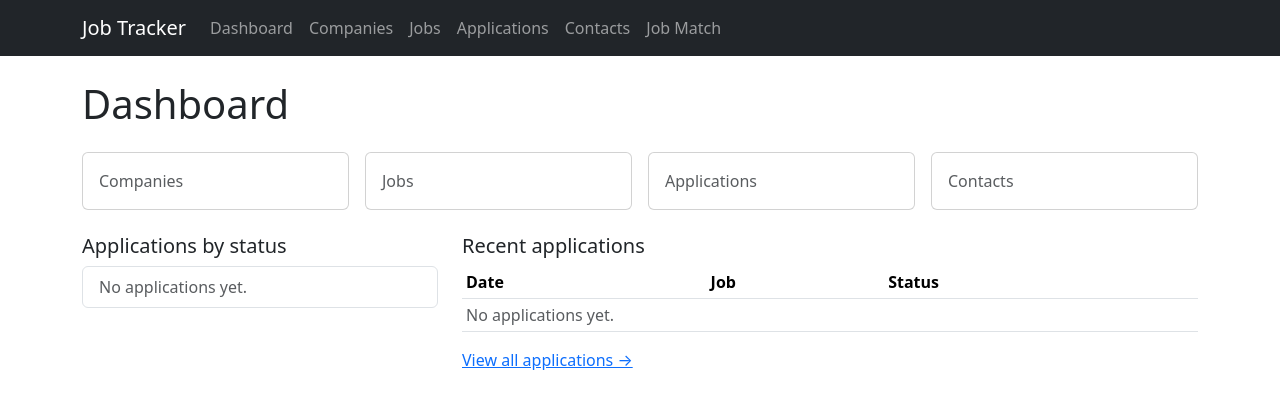
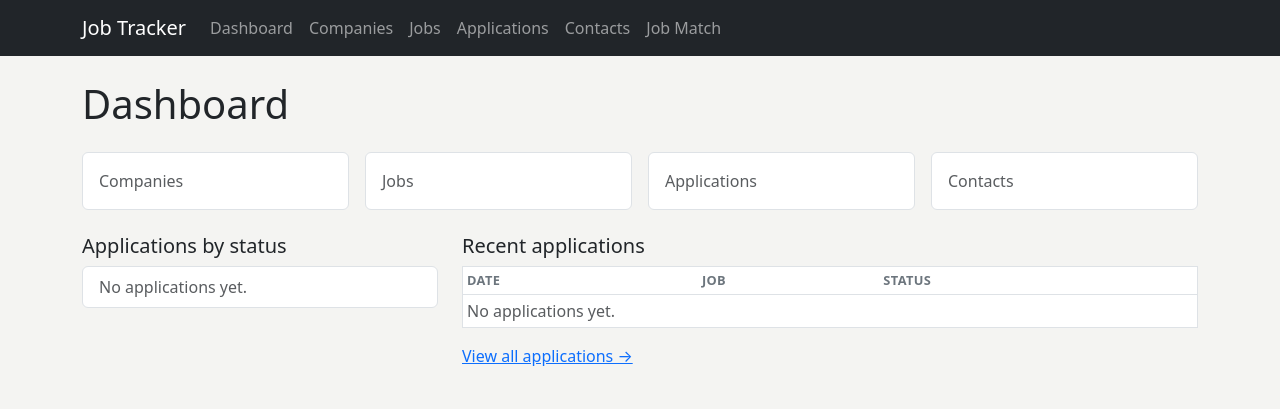
Before and after one commit to Luisd07/job-application-tracker, a Flask app: page / in a window 1280 px wide. Shown: the top 409 px of the page. Run offline with Flask 3, Linux system fonts and the light colour scheme; data that the repository does not hold is empty.

Commit message:
feat: changing style.css

```diff
--- a/static/style.css
+++ b/static/style.css
@@ -1 +1,38 @@
 /* Custom styles for the Job Application Tracker. Bootstrap handles the basics. */
+
+body {
+  background-color: #f4f4f2;
+}
+
+/* Tables sit on white so they stand out from the page background. */
+.table {
+  background-color: #fff;
+  border: 1px solid #dee2e6;
+}
+
+.table thead th {
+  font-size: 0.8rem;
+  text-transform: uppercase;
+  letter-spacing: 0.03em;
+  color: #6c757d;
+}
+
+/* Dashboard count cards */
+.stat-card {
+  border-color: #dee2e6;
+  color: inherit;
+}
+
+.stat-card:hover {
+  border-color: #212529;
+}
+
+/* Job Match: the bar under each match percentage */
+.match-cell {
+  min-width: 140px;
+}
+
+.match-cell .progress {
+  height: 6px;
+  border-radius: 0;
+}
--- a/templates/dashboard.html
+++ b/templates/dashboard.html
@@ -14,7 +14,7 @@
 <div class="row g-3 mb-4">
     {% for label, number, endpoint in cards %}
     <div class="col-6 col-md-3">
-        <a href="{{ url_for(endpoint) }}" class="card text-decoration-none h-100">
+        <a href="{{ url_for(endpoint) }}" class="card stat-card text-decoration-none h-100">
             <div class="card-body">
                 <div class="text-muted">{{ label }}</div>
                 <div class="display-6">{{ number }}</div>
```
Also changed, not shown: templates/job_match.html (+8 -5 lines), README.md.
